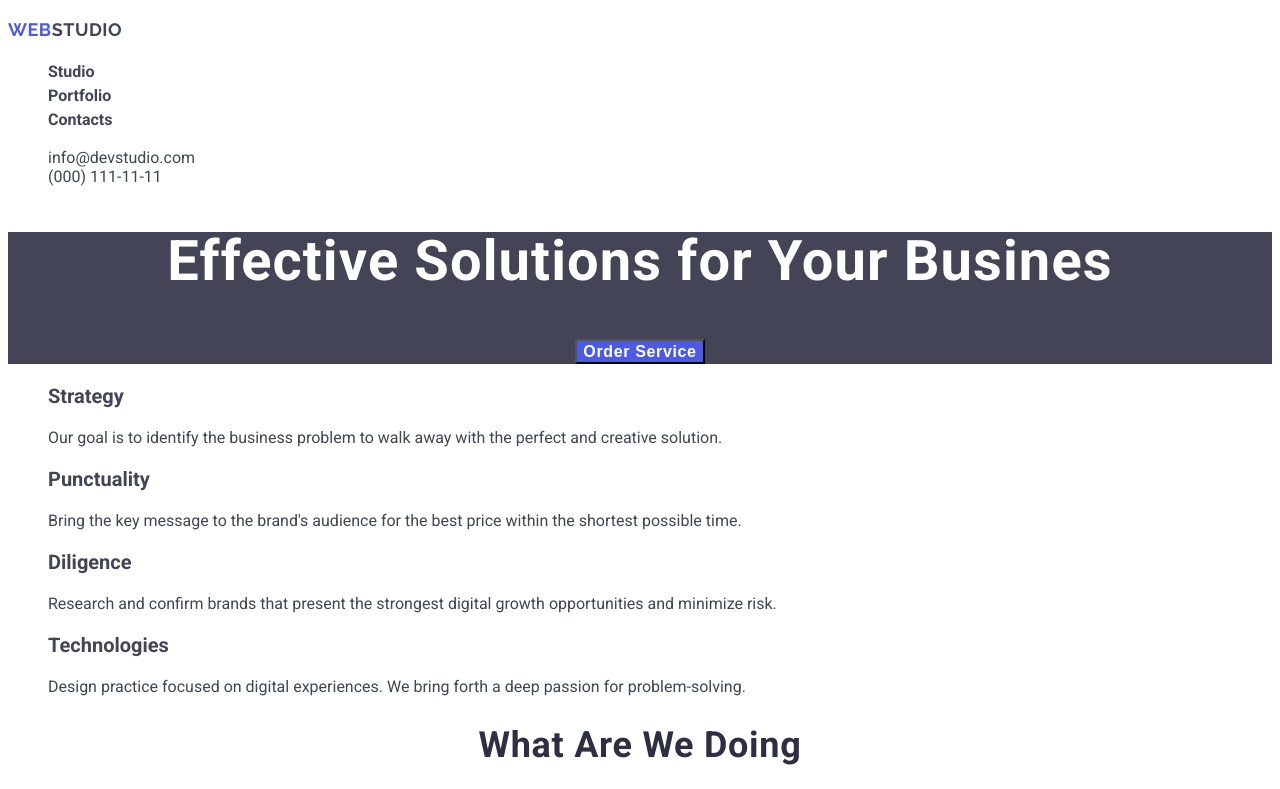
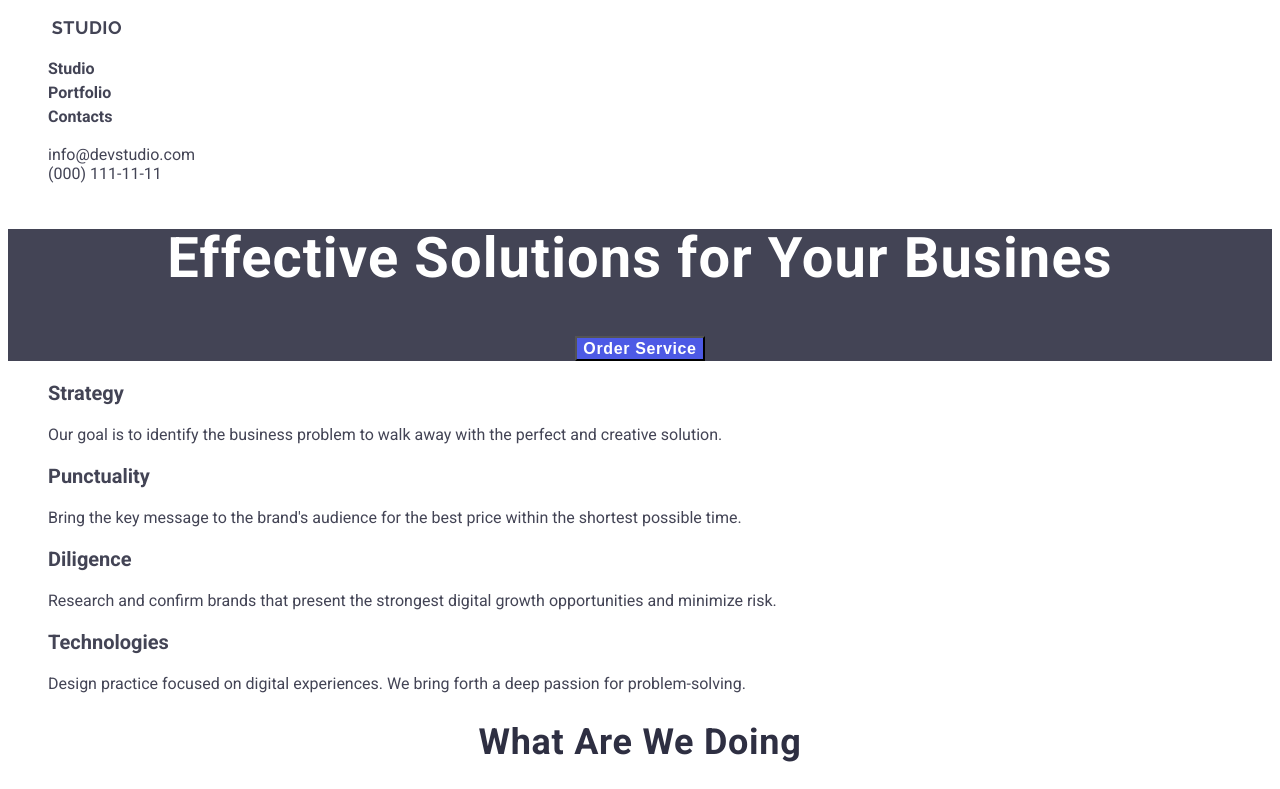
Before and after one commit to Vrkoval/markup-goit-markup-hw-02, a plain HTML site: page index.html in a window 1280 px wide. Shown: the top 789 px of the page. Drawn offline with Linux system fonts and the light colour scheme.

Commit message:
logo web foter

```diff
--- a/css/styles.css
+++ b/css/styles.css
@@ -127,9 +127,10 @@ letter-spacing: 0.03em;
 footer {
     background-color: var(--primary-text-color);
 color: var( --title-text-color);
+
 }
 
-.logoname {
+.logoweb {
 font-family: 'Raleway';
 font-weight: 800;
 font-size: 18px;
@@ -160,8 +161,7 @@ color: var(--primary-white-color);
     line-height: 1.5;
     letter-spacing: 0.04em;
     text-align: center;
-
-    cursor: pointer;
+        cursor: pointer;
 }
 
 .porfolio-button:hover,
```
